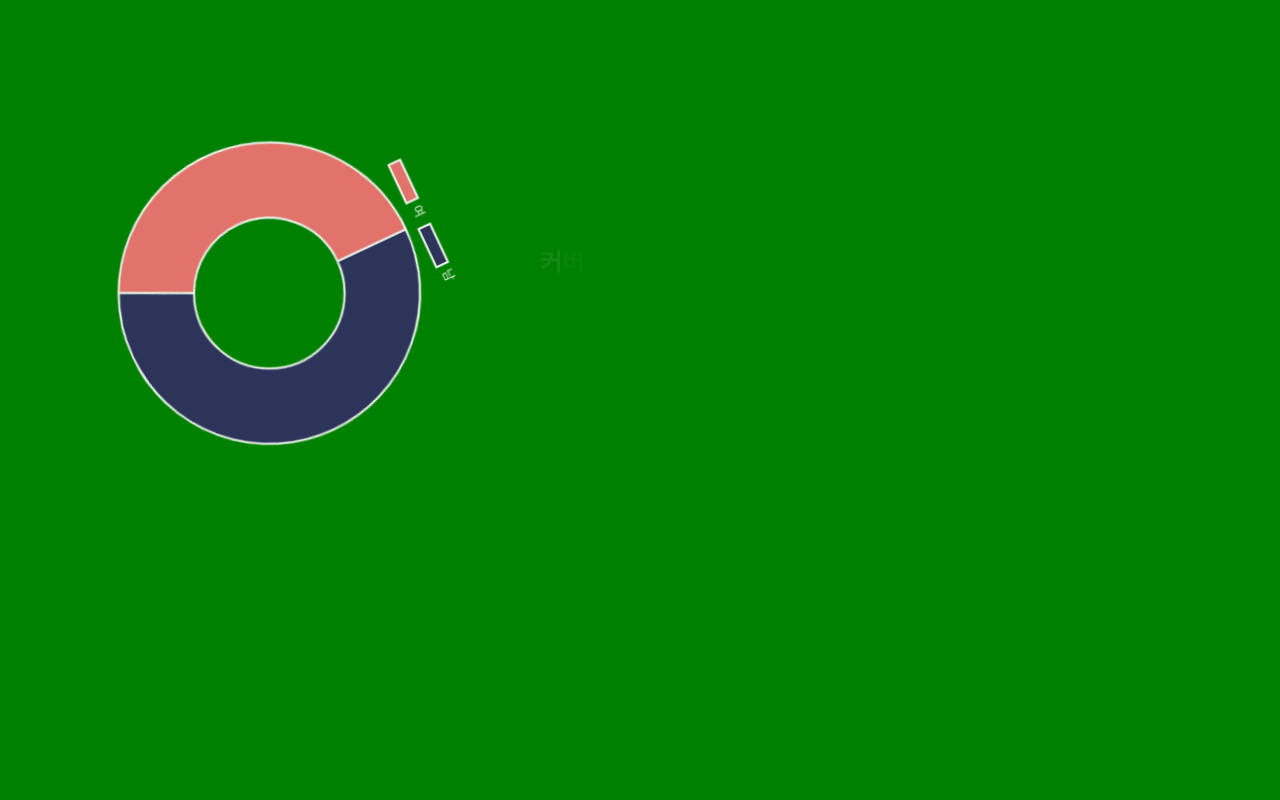
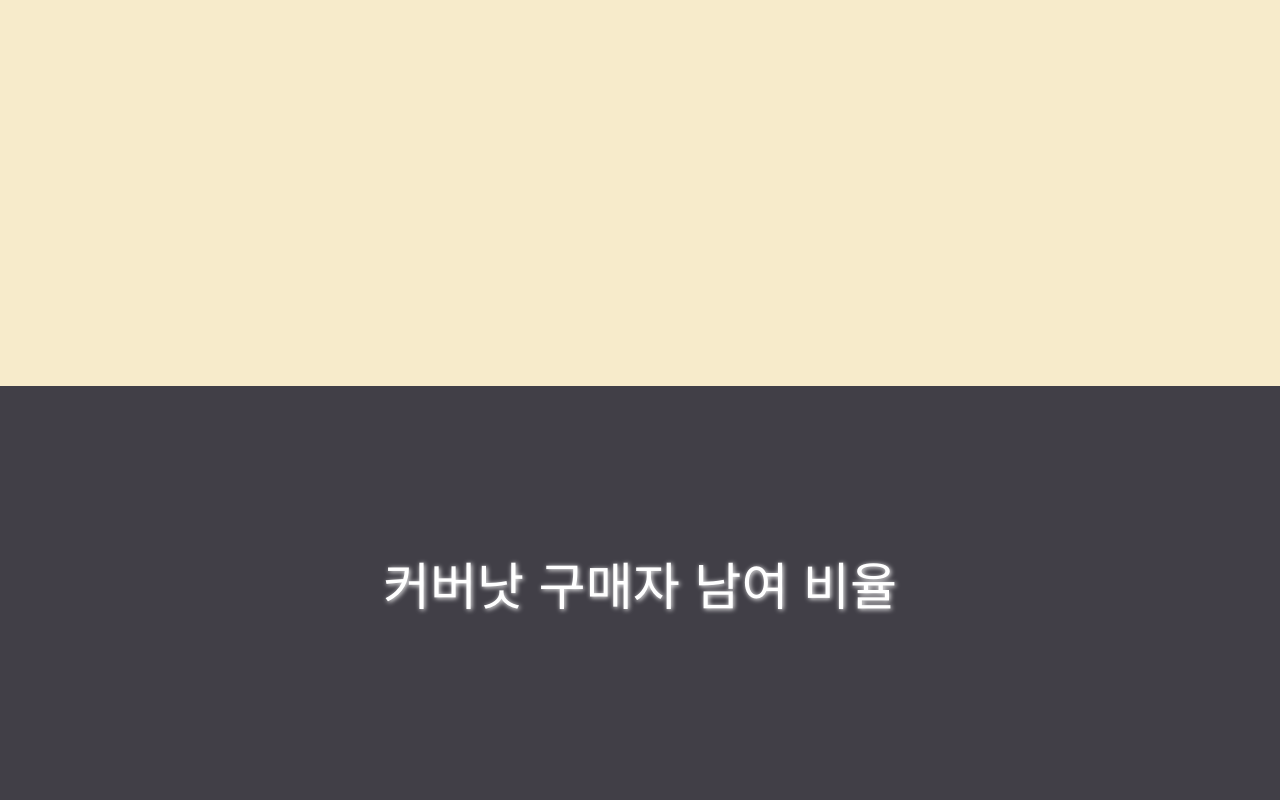
Before and after one commit to artvelop/jolp-exhibition, a React (Create React App) app: page /kojaem/covernat in a window 1280 px wide. Shown: the part 2100-2900 px from the top of the page. Built offline with nearby package versions, Linux system fonts and the light colour scheme.

Commit message:
Bottom 추가 및 일부 코드 수정 Mid 에 다른 계절 코디도 추가 할 예정

```diff
--- /dev/null
+++ b/src/pages/kojaem/covernat/components/Bottom.tsx
@@ -0,0 +1,60 @@
+import styled from "@emotion/styled";
+import { motion } from "framer-motion";
+import { useEffect, useRef, useState } from "react";
+import { GenderChart } from './GenderChart';
+
+
+const options = {threshold: 0.2}
+export const Bottom = () => {
+  const [show, setShow] = useState(false);
+  const midRef = useRef<HTMLDivElement>(null);
+  useEffect(() => {
+    const observer = new IntersectionObserver(([entry]) => {
+        if(entry.isIntersecting) {
+          setShow(true);
+        }
+        else {
+          setShow(false);
+        }
+    },options)
+
+    if(midRef.current) {
+      observer.observe(midRef.current)
+    }
+    return () => {
+      observer.disconnect();
+    }
+  }, [])
+
+
+  return (
+      <Wrapper
+      ref={midRef}
+      animate={{
+        y: show ? [20,0] : 0,
+        opacity: show ? [0,1] : 0,
+        transition:{duration:0.5}
+      }}
+      >
+        <Title>커버낫 구매자 남여 비율</Title>
+        <GenderChart />
+      </Wrapper>
+  );
+};
+
+
+const Wrapper = styled(motion.div)`
+  background-color : #413f47;
+  width: 100vw;
+  height: 150vh;
+  display:flex;
+  flex-direction: column;
+`;
+const Title = styled(motion.div)`
+  color:white;
+  text-shadow: 1px 1px 5px black;
+  font-size: 4vw;
+  margin-top: 20vh;
+  align-self: center;
+  text-shadow: white 1px 1px 5px;
+`;
--- a/src/pages/kojaem/covernat/components/ChartDescription.tsx
+++ b/src/pages/kojaem/covernat/components/ChartDescription.tsx
@@ -4,38 +4,44 @@ import { useEffect, useRef, useState } from "react";
 import { Doughnut } from "react-chartjs-2";
 
 type Props = {
-    show: boolean
-}
-const text1 = "커버낫 브랜드의 남여 구매자 비율은 57 : 43으로 성별에 상관없이 즐겨 입을 수 있는 브랜드입니다."
-const textArray1 = text1.split("");
+  show: boolean;
+};
+const text =
+  "커버낫 브랜드의 구매자 남여 비율은 57 : 43으로 성별에 상관없이 즐겨 입을 수 있는 브랜드입니다.";
+const textArray = text.split("");
 // 커버낫 브랜드의 남여 구매자 비율은 57 : 43으로
 // 성별에 상관없이 즐겨 입을 수 있는 브랜드입니다.
-export const ChartDescription = ({show}:Props) => {
-  const makeText = (item:string, index:number) => {
-    if(index == 29) return <p key={index}></p>
+export const ChartDescription = ({ show }: Props) => {
+  const makeText = (item: string, index: number) => {
+    if (index == 29) return <p key={index}></p>;
 
     return (
-    <Text key={index}
-    animate={{ opacity: show? [0,1] : 0, textShadow: show ? "white 1px 1px 5px" : "text-shadow: white 0px 0px 0px", }} transition={{duration:1.5, delay: 1.2+(index*0.1)}}
-    >{item}</Text>
-    )
-    ;
-  }
+      <Text
+        key={index}
+        animate={{
+          opacity: show ? [0, 1] : 0,
+          textShadow: show
+            ? "white 1px 1px 5px"
+            : "text-shadow: white 0px 0px 0px",
+        }}
+        transition={{
+          duration: show ? 1 : undefined,
+          delay: show ? 1.2 + index * 0.05 : undefined
+          }}
+      >
+        {item}
+      </Text>
+    );
+  };
   return (
-    <Wrapper>
-        {textArray1.map((item,index) => (
-          makeText(item,index)
-        ))}
-    </Wrapper>
+    <Wrapper>{textArray.map((item, index) => makeText(item, index))}</Wrapper>
   );
 };
 
-const Wrapper = styled(motion.div)`
-`;
+const Wrapper = styled(motion.div)``;
 const Text = styled(motion.span)`
   color: white;
   font-size: 3vh;
   font-weight: bold;
   opacity: 0;
-
 `;
--- a/src/pages/kojaem/covernat/components/CovernatMain.tsx
+++ b/src/pages/kojaem/covernat/components/CovernatMain.tsx
@@ -2,13 +2,14 @@ import styled from "@emotion/styled";
 import { motion } from "framer-motion";
 import { Top } from './Top';
 import { Mid } from "./Mid";
-
+import { Bottom } from "./Bottom";
 
 export const CovernatMain = () => {
   return (
     <Wrapper>
       <Top />
       <Mid />
+      <Bottom />
     </Wrapper>
   );
 };
--- a/src/pages/kojaem/covernat/components/GenderChart.tsx
+++ b/src/pages/kojaem/covernat/components/GenderChart.tsx
@@ -81,7 +81,7 @@ export const GenderChart = () => {
 const Wrapper = styled(motion.div)`
   display: flex;
   justify-content: space-between;
-  margin-top: 70vh;
+  margin-top: 30vh;
 `;
 const ChartWrapper = styled(motion.div)`
   width: 25vw;
--- a/src/pages/kojaem/covernat/components/Mid.tsx
+++ b/src/pages/kojaem/covernat/components/Mid.tsx
@@ -1,16 +1,19 @@
 import styled from "@emotion/styled";
+import { faAngleRight } from '@fortawesome/free-solid-svg-icons';
+import { FontAwesomeIcon } from '@fortawesome/react-fontawesome';
 import { motion } from "framer-motion";
 import { useEffect, useRef, useState } from "react";
 import { GenderChart } from './GenderChart';
 import { MidImage } from './MidImage';
 
 // Mid 높이가 커지면 이 값은 수정해야함
-const options = {threshold: [0.1,0.15,0.2,0.25]}
+const options = {threshold: [0.1,0.2,0.3,0.4]}
 export const Mid = () => {
   const [show, setShow] = useState(false);
   const [showImg1, setShowImg1] = useState(false);
   const [showImg2, setShowImg2] = useState(false);
   const [showImg3, setShowImg3] = useState(false);
+  const nextButtonIcon = <FontAwesomeIcon icon={faAngleRight} />;
   const midRef = useRef<HTMLDivElement>(null);
   useEffect(() => {
     const observer = new IntersectionObserver(([entry]) => {
@@ -21,17 +24,17 @@ export const Mid = () => {
           setShow(false);
         }
 
-        if(entry.intersectionRatio > 0.15) {
+        if(entry.intersectionRatio > 0.2) {
           setShowImg1(true);
         }
-        if(entry.intersectionRatio > 0.2) {
+        if(entry.intersectionRatio > 0.3) {
           setShowImg2(true);
         }
-        if(entry.intersectionRatio > 0.25) {
+        if(entry.intersectionRatio > 0.4) {
           setShowImg3(true);
         }
 
-        if(entry.intersectionRatio < 0.15) {
+        if(entry.intersectionRatio < 0.2) {
           setShowImg1(false);
           setShowImg2(false);
           setShowImg3(false);
@@ -56,7 +59,7 @@ export const Mid = () => {
         transition:{duration:0.5}
       }}
       >
-        <Title>편안한 커버낫의 가을 코디</Title>
+        <Title>편안한 커버낫의 환절기 코디</Title>
         <MidImageContainer>
         <MidImage src="/kojaem/img/covernat/MidImage1.jpg" show = {showImg1}
         />
@@ -65,17 +68,16 @@ export const Mid = () => {
         <MidImage src="/kojaem/img/covernat/MidImage3.jpg" show = {showImg3}
         />
         </MidImageContainer>
-        <GenderChart />
+        <NextButton>{nextButtonIcon}</NextButton>
       </Wrapper>
   );
 };
 
 
 const Wrapper = styled(motion.div)`
-  // background-color: #f7ebcb;
-  background-color: green;
+  background-color: #f7ebcb;
   width: 100vw;
-  height: 300vh;
+  height: 200vh;
   display:flex;
   flex-direction: column;
 `;
@@ -83,25 +85,22 @@ const Title = styled(motion.div)`
   color:white;
   text-shadow: 1px 1px 5px black;
   font-size: 4vw;
-  margin-top: 10vh;
+  margin-top: 20vh;
   align-self: center;
+  text-shadow: blue 1px 1px 3px;
 `;
 const MidImageContainer = styled.div`
   display: flex;
   justify-content: space-between;
   width:100%;
-  margin-top: 10vh;
+  margin-top: 30vh;
 `;
-// const Img1 = {
-//   marginTop:'10%',
-//   marginLeft: '10%',
-//   width:'20%',
-//   height:'20%',
-// };
-// const Img2 = {
-//   marginTop: '70%',
-//   marginLeft: 'auto',
-//   marginRight: '10%',
-//   width:'20%',
-//   height:'20%',
-// };
+
+const NextButton = styled(motion.div)`
+  display:flex;
+  margin-left: auto;
+  margin-right: auto;
+  color: darkolivegreen;
+  font-size: 70px;
+  cursor: pointer;
+`;
```
